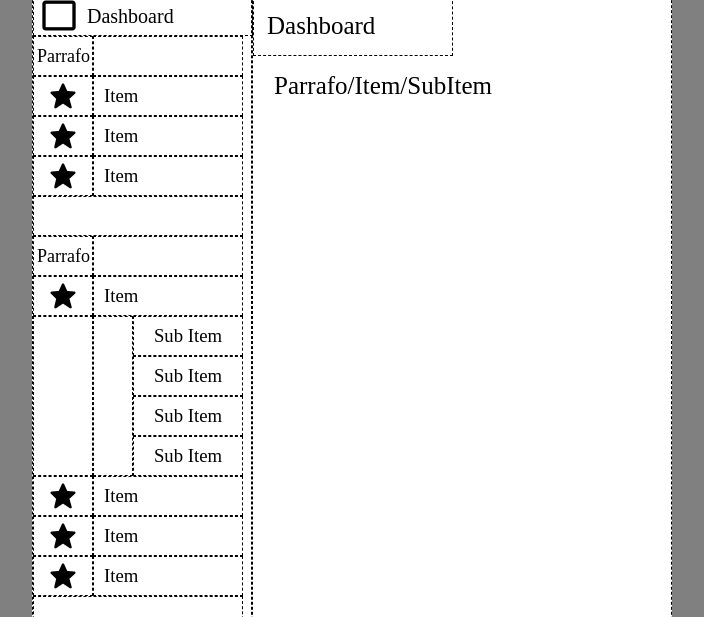
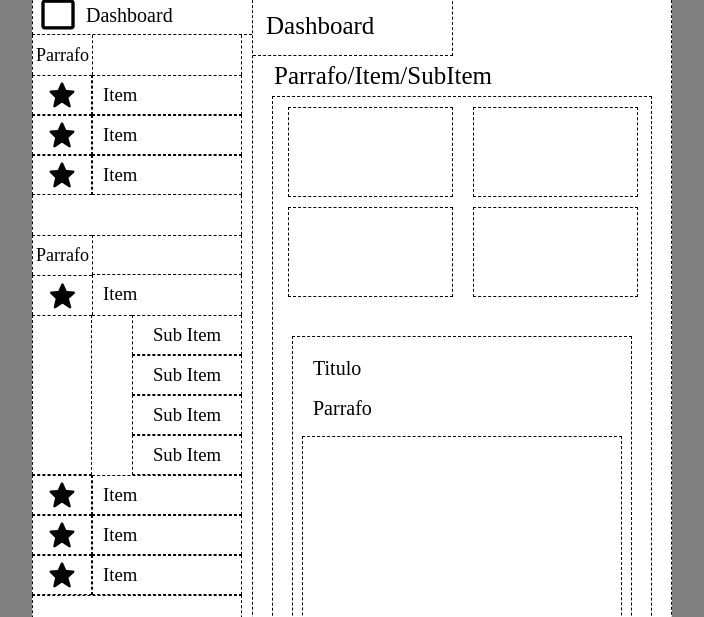
Before and after one commit to Pilotebas/practicaFlexbox, a plain HTML site: page index.html in a window 1280 px wide. Shown: the part 65-682 px from the top of the page, without its empty margins (288-992 px from the left). Drawn offline with nearby package versions, Linux system fonts and the light colour scheme.

Commit message:
feat: :zap: Se completa todos los bordes y las cajas

```diff
--- a/css/style.css
+++ b/css/style.css
@@ -22,7 +22,6 @@ body {
 .aside{
   width:220px;
   height: 760px;
-  border: 1px dashed black;
 }
 .aside_1{
   width: 220px;
@@ -30,7 +29,8 @@ body {
   display: flex;
   flex-direction: row;
   align-items: center;
-  border: 1px dashed black;
+  border-left: 1px dashed black;
+  border-top: 1px dashed black;
 }
 .aside_1 img{
   width: 60px;
@@ -46,7 +46,9 @@ body {
   display: flex;
   flex-direction: row;
   align-items: center;
-  border: 1px dashed black;
+  border-top: 1px dashed black;
+  border-bottom: 1px dashed black;
+  border-left: 1px dashed black;
 }
 .aside_2 i{
   font-size: 40px;
@@ -67,7 +69,7 @@ body {
   width: 60px;
   height: 40px;
   display: flex;
-  border: 1px dashed black;
+  border-left: 1px dashed black;
 }
 .aside_3 .parrafo h1{
   font-size: 18px;
@@ -80,7 +82,8 @@ body {
 .aside_3 .vacio{
   width: 150px;
   height: 40px;
-  border: 1px dashed black;
+  border-left: 1px dashed black;
+  border-right: 1px dashed black;
 }
 .aside_4, .aside_5, .aside_6{
   width: 220px;
@@ -107,7 +110,8 @@ body {
 .aside_7{
   width: 210px;
   height: 40px;
-  border: 1px dashed black;
+  border-left: 1px dashed black;
+  border-right: 1px dashed black;
 }
 .aside_8{
   width: 220px;
@@ -119,7 +123,8 @@ body {
   width: 60px;
   height: 40px;
   display: flex;
-  border: 1px dashed black;
+  border-left: 1px dashed black;
+  border-top: 1px dashed black;
 }
 .aside_8 .parrafo h1{
   font-size: 18px;
@@ -148,14 +153,16 @@ body {
   width: 60px;
   height: 40px;
   font-size: 30px;
-  border: 1px dashed black;
+  border-left: 1px dashed black;
+  border-top: 1px dashed black;
 }
 .aside_9 h1 {
   width: 150px;
   height: 40px;
   padding-top: 8px;
   padding-left: 10px;
-  border: 1px dashed black;
+  border-left: 1px dashed black;
+  border-right: 1px dashed black;
   }
 .aside_10{
   width: 210px;
@@ -170,7 +177,7 @@ body {
 .aside_10 .middle{
   width: 40px;
   height: 160px;
-  border: 1px dashed black;
+  border-top: 1px dashed black;
 }
 .aside_10 .right{
   width: 110px;
@@ -188,7 +195,6 @@ body {
   font-size: 18px;
   font-weight: lighter;
 }
-
 .aside_11, .aside_12, .aside_13{
   width: 220px;
   height: 40px;
@@ -231,7 +237,7 @@ body {
 .header{
   width: 420px;
   height: 60px;
-  border: 1px dashed black;
+  border-bottom: 1px dashed black;
 }
 .header i{
   display: flex;
@@ -251,16 +257,96 @@ body {
   display: flex;
   align-items: center;
   padding-left: 13px;
-  border: 1px dashed black;
+  border-bottom: 1px dashed black;
+  border-right: 1px dashed black;
 }
 .dashboard .container h1{
   font-size:  25px;
 }
 .titulo{
   width: 260px;
-  height: 60px;
+  height: 40px;
   display: flex;
   justify-content: center;
   align-items: center;
   font-size: 25px
 }
+.main{
+  width: 380px;
+  height: 600px;
+  border-left: 1px dashed black;
+  border-top: 1px dashed black;
+  border-right: 1px dashed black;
+  display: flex;
+  flex-direction: column;
+  justify-content: space-between;
+  margin: 0 auto;
+}
+.info{
+  width: 380px;
+  height: 200px;
+  margin: 0 auto;
+}
+.pagina{
+  width: 340px;
+  height: 360px;
+  margin: 0 auto;
+  border-top: 1px dashed black;
+  border-left: 1px dashed black;
+  border-right: 1px dashed black;
+  display: flex;
+  flex-direction: column;
+  justify-content: space-between;
+}
+.info_arriba{
+  width: 350px;
+  height: 100px;
+  margin: 0 auto;
+  display: flex;
+  justify-content: space-between;
+
+}
+.info_abajo{
+  width: 350px;
+  height: 100px;
+  display: flex;
+  justify-content: space-between;
+  margin: 0 auto;
+}
+.info_arriba_1, .info_arriba_2{
+  width: 165px;
+  height: 90px;
+  display: flex;
+  flex-direction: column;
+  align-self: end;
+  border: 1px dashed black;
+}
+.info_abajo_1, .info_abajo_2{
+  width: 165px;
+  height: 90px;
+  display: flex;
+  flex-direction: column;
+  align-self: end;
+  border: 1px dashed black;
+}
+.pag_titulo{
+  width: 80px;
+  height: 80px;
+
+}
+.pag_titulo h1{
+  width: 80px;
+  height: 40px;
+  font-size: 20px;
+  padding: 20px 0px 0px 20px;
+}
+.pagina2{
+  margin: 0 auto;
+  width: 320px;
+  height: 260px;
+  border-top: 1px dashed black;
+  border-left: 1px dashed black;
+  border-right: 1px dashed black;
+  display: flex;
+
+}
--- a/index.html
+++ b/index.html
@@ -93,6 +93,33 @@
         </div>
       </section>
       <h1 class="titulo">Parrafo/Item/SubItem</h1>
+      <main class="main">
+        <section class="info">
+          <article class="info_arriba">
+            <div class="info_arriba_1">
+
+            </div>
+            <div class="info_arriba_2">
+
+            </div>
+          </article>
+          <article class="info_abajo">
+            <div class="info_abajo_1">
+
+            </div>
+            <div class="info_abajo_2">
+
+            </div>
+          </article>
+        </section>
+        <section class="pagina">
+          <div class="pag_titulo">
+            <h1>Titulo</h1>
+            <h1>Parrafo</h1>
+          </div>
+          <div class="pagina2"></div>
+        </section>
+      </main>
     </article>
   </section>
 </body>
```
